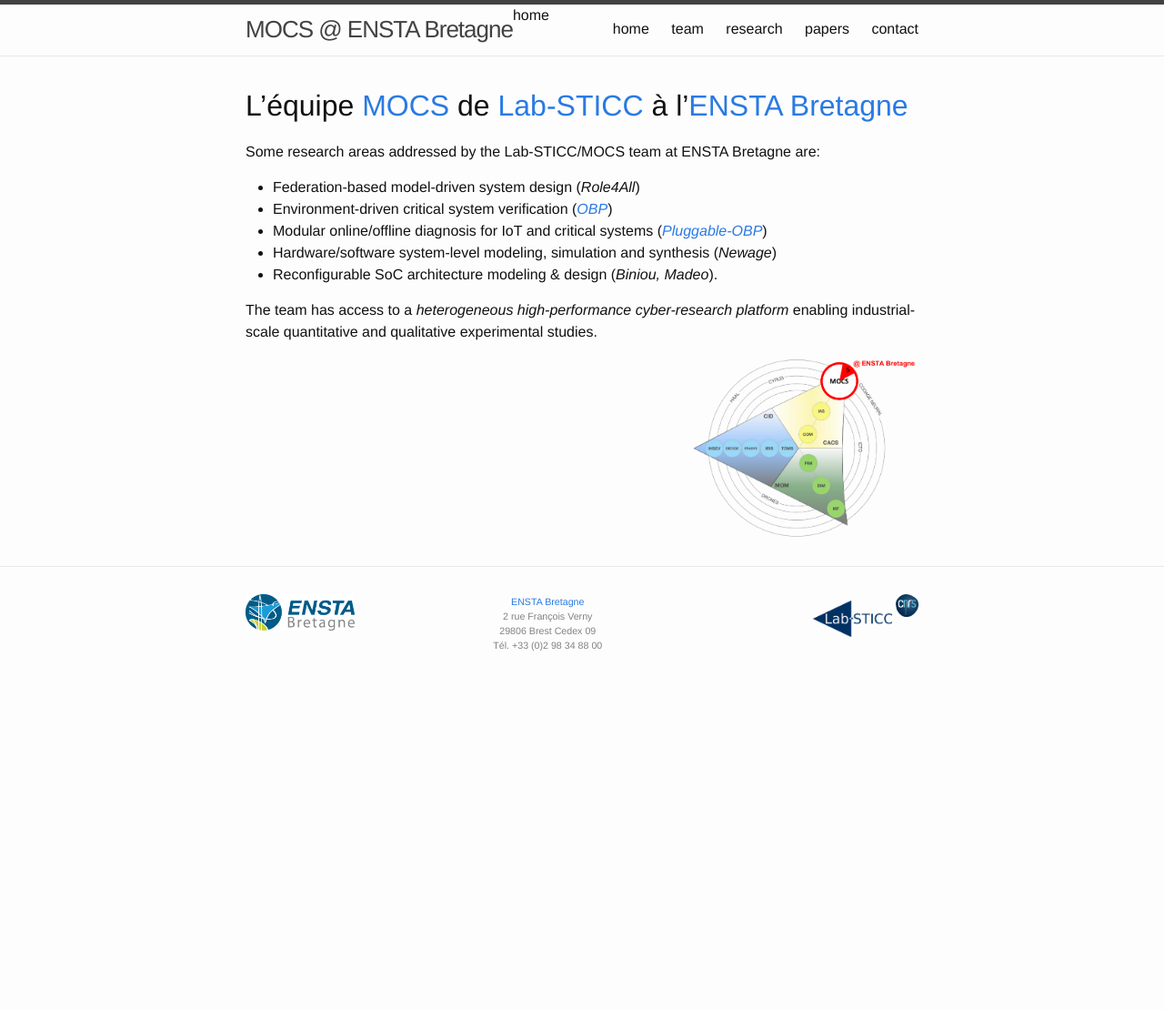
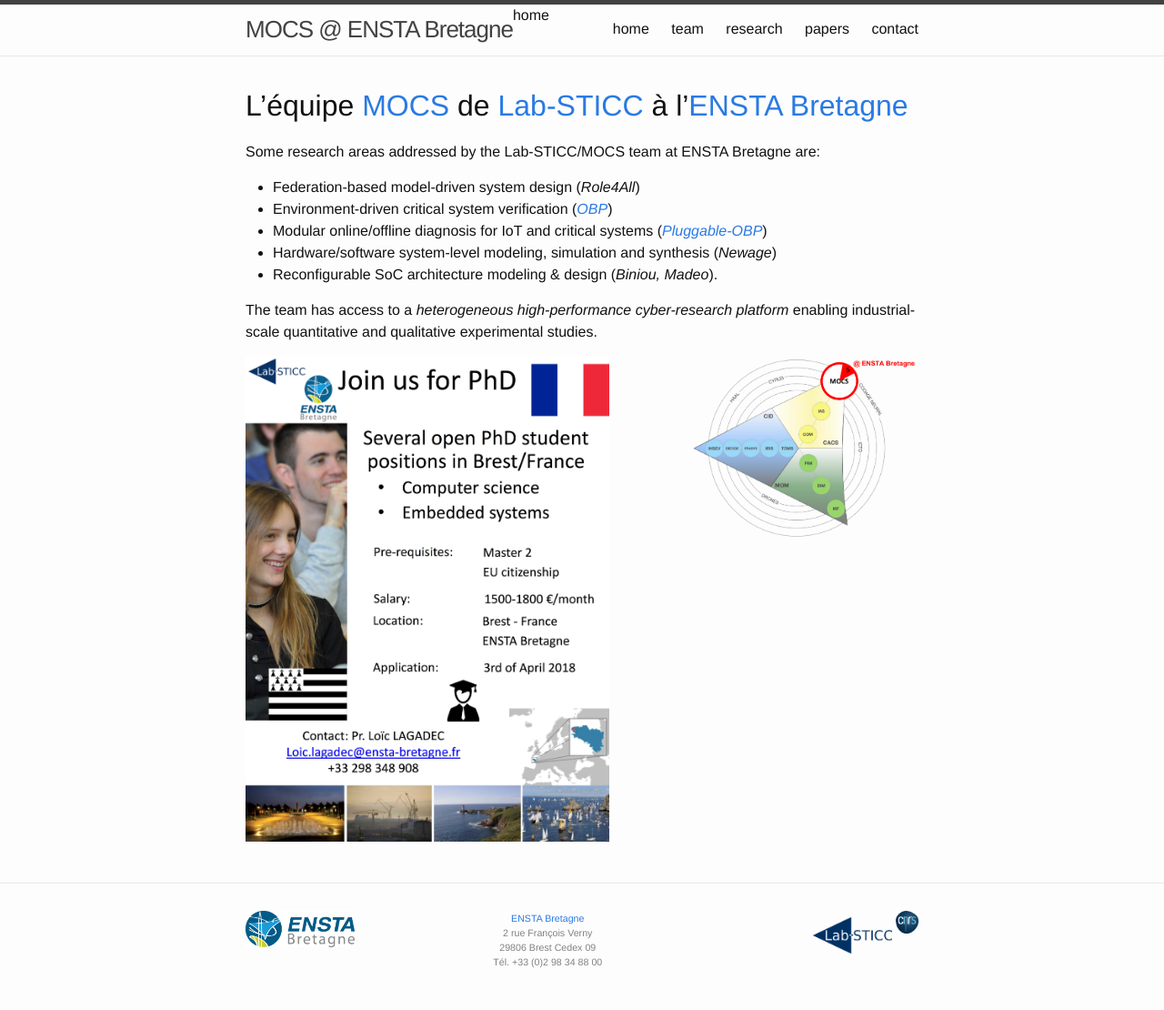
Before and after one commit to mocs-enstab/mocs-enstab.github.io, a Jekyll site: the page built from index.md, in a window 1280 px wide. Shown: the whole page at 91% size. Built offline with Jekyll 4.4.1, drawn with Linux system fonts in a browser that asks for light colours; before the commit the page ends 900 px from its top, so only the background shows below that.

Commit message:
phd offers 2018

```diff
--- a/index.md
+++ b/index.md
@@ -17,3 +17,5 @@ The team has access to a *heterogeneous high-performance cyber-research
 platform* enabling industrial-scale quantitative and qualitative experimental studies.
 
 ![simu](images/mocs_in_labsticc.png){:height="200px" .right}
+
+![phd_offers](images/PhD_offers.jpg){:width="400px" .center}
```
Also changed, not shown: images/PhD_offers.jpg (added).
